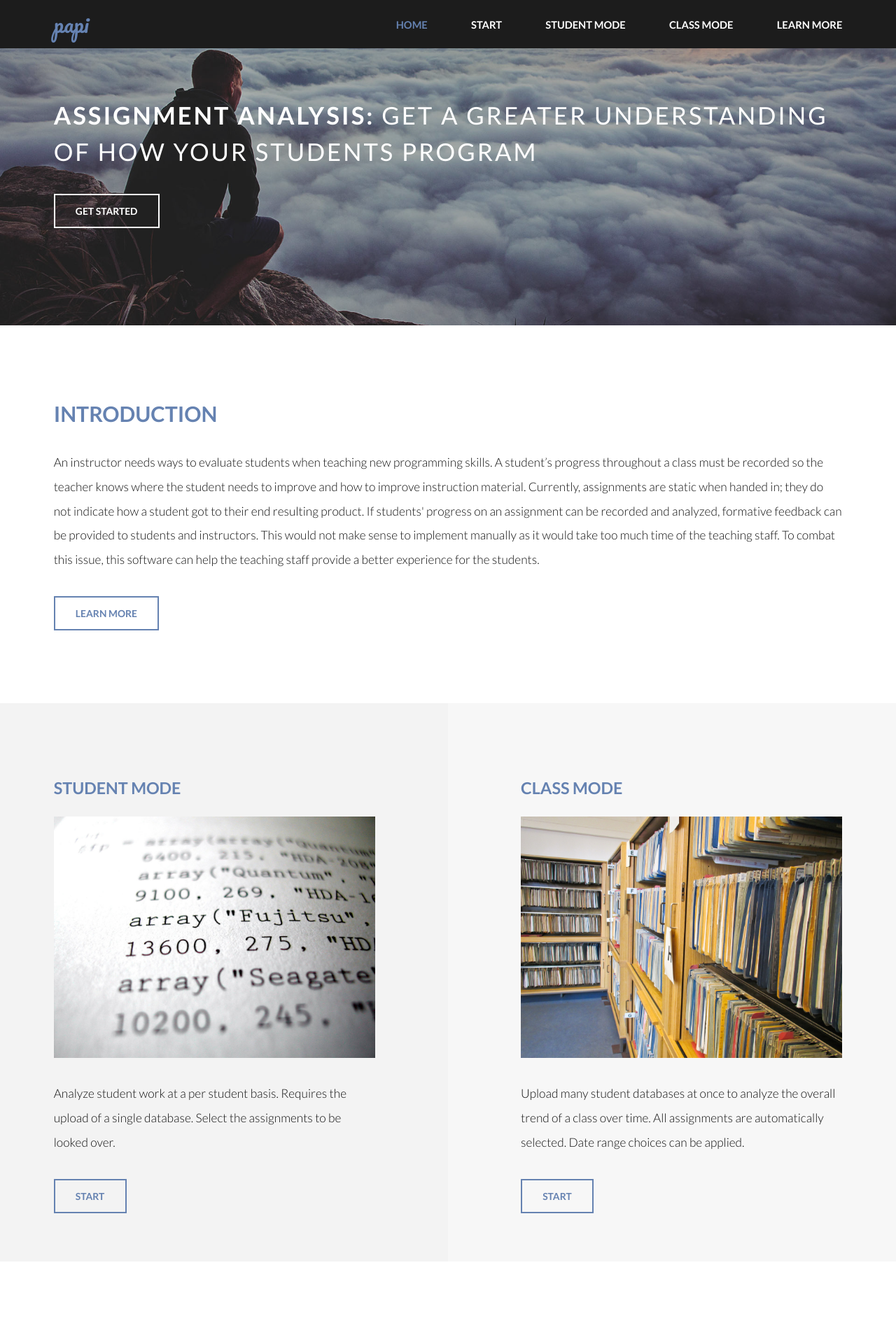
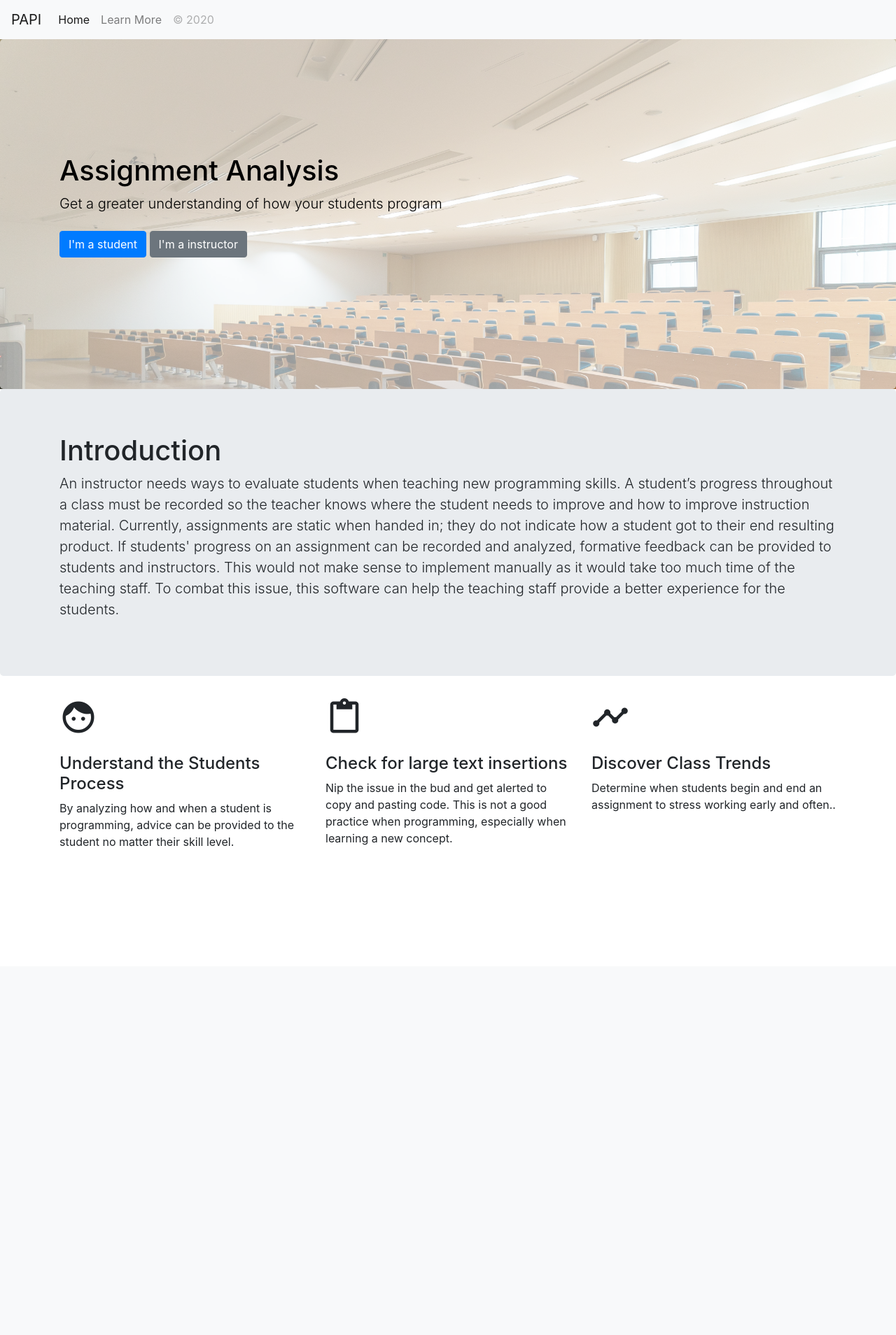
Before and after one commit to DanielGauthier8/PAPI, a Flask app: page / in a window 1280 px wide. Shown: the top 1908 px of the page at 70% size. After the commit the page ends 1210 px from the top, so only its background shows below. Run offline with Flask 2, Linux system fonts and the light colour scheme; parts of the project's set-up code (start-up, migrations or seed data) failed here and were passed over; some libraries are stand-ins or nearby versions.

Commit message:
New landing page :exclamation:

```diff
--- a/templates/index.html
+++ b/templates/index.html
@@ -1,141 +1,105 @@
-<!DOCTYPE HTML>
-<!--
-	Introspect by TEMPLATED
-	templated.co @templatedco
-	Released for free under the Creative Commons Attribution 3.0 license (templated.co/license)
--->
-<html>
+<!doctype html>
+<html lang="en">
   <head>
-		<title>PAPI Home</title>
-		<meta charset="utf-8" />
-		<meta name="viewport" content="width=device-width, initial-scale=1, user-scalable=no" />
-		<link rel="stylesheet" href="../static/assets/css/main.css" />
+    <meta charset="utf-8">
+    <meta name="viewport" content="width=device-width, initial-scale=1, shrink-to-fit=no">
+    <link rel="stylesheet" href="https://maxcdn.bootstrapcdn.com/bootstrap/4.0.0/css/bootstrap.min.css" integrity="sha384-Gn5384xqQ1aoWXA+058RXPxPg6fy4IWvTNh0E263XmFcJlSAwiGgFAW/dAiS6JXm" crossorigin="anonymous">
+	<link href="https://fonts.googleapis.com/icon?family=Material+Icons"
+	  rel="stylesheet">
+	<style>
+		.material-icons {
+			font-family: 'Material Icons';
+			font-weight: normal;
+			font-style: normal;
+			font-size: 54px;
+			display: inline-block;
+			line-height: 1;
+			text-transform: none;
+			letter-spacing: normal;
+			word-wrap: normal;
+			white-space: nowrap;
+			direction: ltr;
+			-webkit-font-smoothing: antialiased;
+			text-rendering: optimizeLegibility;
+			margin-bottom: 25px;
+			}
+	</style>
+
+	<title>PAPI</title>
   </head>
   <body>
 
-		<!-- Header -->
-			<header id="header">
-				<div class="inner">
-					<a href="{{ url_for('index') }}" class="logo">papi</a>
-					<nav id="nav">
-						<a href="{{ url_for('index') }}"><strong>Home</strong></a>
-						<a href="{{ url_for('start') }}">Start</a>
-						<a href="{{ url_for('upload_file') }}">Student Mode</a>
-						<a href="{{ url_for('upload_files') }}">Class Mode</a>
-						<a href="{{ url_for('learn_more') }}">Learn More</a>
+	<nav class="navbar navbar-expand-lg navbar-light bg-light">
+		<a class="navbar-brand" href="#">PAPI</a>
+		<button class="navbar-toggler" type="button" data-toggle="collapse" data-target="#navbarNav" aria-controls="navbarNav" aria-expanded="false" aria-label="Toggle navigation">
+		  <span class="navbar-toggler-icon"></span>
+		</button>
+		<div class="collapse navbar-collapse" id="navbarNav">
+		  <ul class="navbar-nav">
+			<li class="nav-item active">
+			  <a class="nav-link" href="#">Home <span class="sr-only">(current)</span></a>
+			</li>
+			<li class="nav-item">
+			  <a class="nav-link" href="#">Learn More</a>
+			</li>
+			<li class="nav-item">
+			  <a class="nav-link disabled" href="#">&copy; 2020</a>
+			</li>
+		  </ul>
+		</div>
 	  </nav>
+
+	<div style="min-height: 500px; background-image: url('static/images/bootstrap/classroom01.jpg'); background-size: cover;">
+	<section class="jumbotron"  style="margin-bottom: 0px; min-height: 500px; color: black !important; background-color: rgba(255, 255, 255, 0.6);">
+        <div class="container" style="margin-top: 100px;">
+          <h1 class="jumbotron-heading">Assignment Analysis</h1>
+          <p class="lead ">Get a greater understanding of how your students program</p>
+          <p>
+            <a href="upload_file" class="btn btn-primary my-2">I'm a student</a>
+            <a href="upload_file_many" class="btn btn-secondary my-2">I'm a instructor</a>
+          </p>
         </div>
-			</header>
-			<a href="#menu" class="navPanelToggle"><span class="fa fa-bars"></span></a>
+	  </section>
+	</div>
 
-		<!-- Banner -->
-			<section id="banner">
-				<div class="inner">
-					<h1>Assignment Analysis: <span>Get a greater understanding of how your students program</span></h1>
-					<ul class="actions">
-						<li><a href="{{ url_for('start') }}" class="button alt">Get Started</a></li>
-					</ul>
+	<section class="jumbotron" style="margin-top: 0px;">
+		<div class="container">
+			<h1 class="jumbotron-heading">Introduction</h1>
+			<p class="lead">An instructor needs ways to evaluate students when teaching new programming skills. A student’s progress throughout a class must be recorded so the teacher knows where the student needs to improve and how to improve instruction material. Currently, assignments are static when handed in; they do not indicate how a student got to their end resulting product. If students' progress on an assignment can be recorded and analyzed, formative feedback can be provided to students and instructors. This would not make sense to implement manually as it would take too much time of the teaching staff. To combat this issue, this software can help the teaching staff provide a better experience for the students.</p>
 		</div>
 	</section>
 
-		<!-- One -->
-			<section id="one">
-				<div class="inner">
-					<header>
-						<h2>Introduction</h2>
-					</header>
-					<p> An instructor needs ways to evaluate students when teaching new programming skills. A student’s progress throughout a class must be recorded so the teacher knows where the student needs to improve and how to improve instruction material. Currently, assignments are static when handed in; they do not indicate how a student got to their end resulting product. If students' progress on an assignment can be recorded and analyzed, formative feedback can be provided to students and instructors. This would not make sense to implement manually as it would take too much time of the teaching staff. To combat this issue, this software can help the teaching staff provide a better experience for the students.</p>
-					<ul class="actions">
-						<li><a href="{{ url_for('learn_more') }}" class="button alt">Learn More</a></li>
-					</ul>
+	<div class="container" style="margin-bottom: 150px;">
+		<div class="row">
+			<div class="col-lg-4">
+				<i class="material-icons">face</i>
+
+				<h4>Understand the Students Process</h4>
+				<p>By analyzing how and when a student is programming, advice can be provided to the student no matter their skill level.</p>
+
 			</div>
-			</section>
+			<div class="col-lg-4">
 
-		<!-- Two -->
-			<section id="two">
-				<div class="inner">
-					<article>
-						<div class="content">
-							<header>
-								<h3>Student Mode</h3>
-							</header>
-							<div class="image lit">
-								<img src="../static/images/code-1243504-1280x960.jpg" alt="" />
+				<i class="material-icons">content_paste</i>
+
+				<h4>Check for large text insertions</h4>
+				<p>Nip the issue in the bud and get alerted to copy and pasting code. This is not a good practice when programming, especially when learning a new concept.</p>
+
 			</div>
-							<p>Analyze student work at a per student basis. Requires the upload of a single database. Select the assignments to be looked over.</p>
-							<a href="{{ url_for('upload_file') }}" class="button alt">Start</a>
-						</div>
-					</article>
-					<article class="alt">
-						<div class="content">
-							<header>
-								<h3>Class Mode</h3>
-							</header>
-							<div class="image lit">
-								<img src="../static/images/lots-of-files-2-1236472-1280x960.jpg" alt="" />
-							</div>
-							<p>Upload many student databases at once to analyze the overall trend of a class over time. All assignments are automatically selected. Date range choices can be applied.</p>
-							<a href="{{ url_for('upload_files') }}" class="button alt">Start</a>
-						</div>
-					</article>
-				</div>
-			</section>
+			<div class="col-lg-4">
 
-		<!-- Three -->
-			<section id="three">
-				<div class="inner">
-					<article>
-						<div class="content">
-							<span class="icon fa-laptop"></span>
-							<header>
-								<h3>Understand the Students Process</h3>
-							</header>
-							<ul class="actions">
-								<p>By analyzing how and when a student is programming, advice can be provided to the student no matter their skill level.</p>
-								<li><a href="{{ url_for('learn_more') }}" class="button alt">Learn More</a></li>
-							</ul>
-						</div>
-					</article>
-					<article>
-						<div class="content">
-							<span class="icon fa-diamond"></span>
-							<header>
-								<h3>Check for Large Text Insertions</h3>
-							</header>
-							<p>Nip the issue in the bud and get alerted to copy and pasting code. This is not a good practice when programming, especially when learning a new concept.</p>
-							<ul class="actions">
-								<li><a href="{{ url_for('learn_more') }}" class="button alt">Learn More</a></li>
-							</ul>
-						</div>
-					</article>
-					<article>
-					<div class="content">
-							<span class="icon fa-laptop"></span>
-							<header>
-								<h3>Find Class Trends</h3>
-							</header>
-							<p>Discover when students begin and end an assignment to stress working early and often.</p>
-							<ul class="actions">
-								<li><a href="{{ url_for('learn_more') }}" class="button alt">Learn More</a></li>
-							</ul>
-						</div>
-					</article>
-				</div>
-			</section>
+				<i class="material-icons">timeline</i>
 
-		<!-- Footer -->
-			<section id="footer">
-				<div class="inner">
-					<div class="copyright">
-						PAPI 2020 &copy; Template: TEMPLATED. Images: Unsplash, FREEIMAGES
+				<h4>Discover <wbr /> Class Trends</h4>
+				<p>Determine when students begin and end an assignment to stress working early and often..</p>
+
 			</div>
 		</div>
-			</section>
+	</div>
 
-		<!-- Scripts -->
-			<script src="../static/assets/js/jquery.min.js"></script>
-			<script src="../static/assets/js/skel.min.js"></script>
-			<script src="../static/assets/js/util.js"></script>
-			<script src="../static/assets/js/main.js"></script>
 
+    <script src="https://code.jquery.com/jquery-3.2.1.slim.min.js" integrity="sha384-KJ3o2DKtIkvYIK3UENzmM7KCkRr/rE9/Qpg6aAZGJwFDMVNA/GpGFF93hXpG5KkN" crossorigin="anonymous"></script>
+    <script src="https://cdnjs.cloudflare.com/ajax/libs/popper.js/1.12.9/umd/popper.min.js" integrity="sha384-ApNbgh9B+Y1QKtv3Rn7W3mgPxhU9K/ScQsAP7hUibX39j7fakFPskvXusvfa0b4Q" crossorigin="anonymous"></script>
+    <script src="https://maxcdn.bootstrapcdn.com/bootstrap/4.0.0/js/bootstrap.min.js" integrity="sha384-JZR6Spejh4U02d8jOt6vLEHfe/JQGiRRSQQxSfFWpi1MquVdAyjUar5+76PVCmYl" crossorigin="anonymous"></script>
   </body>
+</html>
```
Also changed, not shown: static/images/bootstrap/classroom01.jpg (added). Lines whose indentation alone changed are shown as unchanged.
